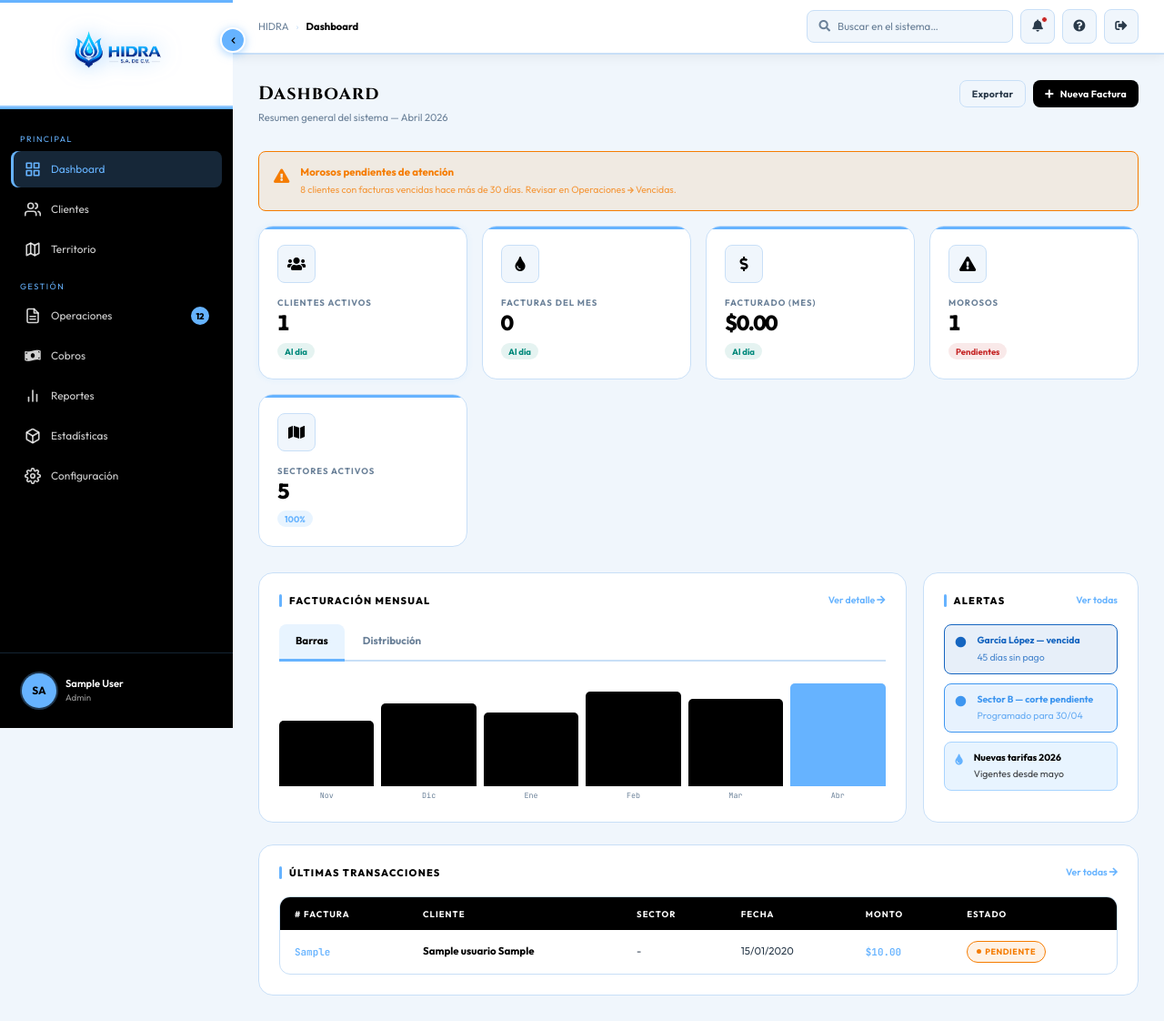
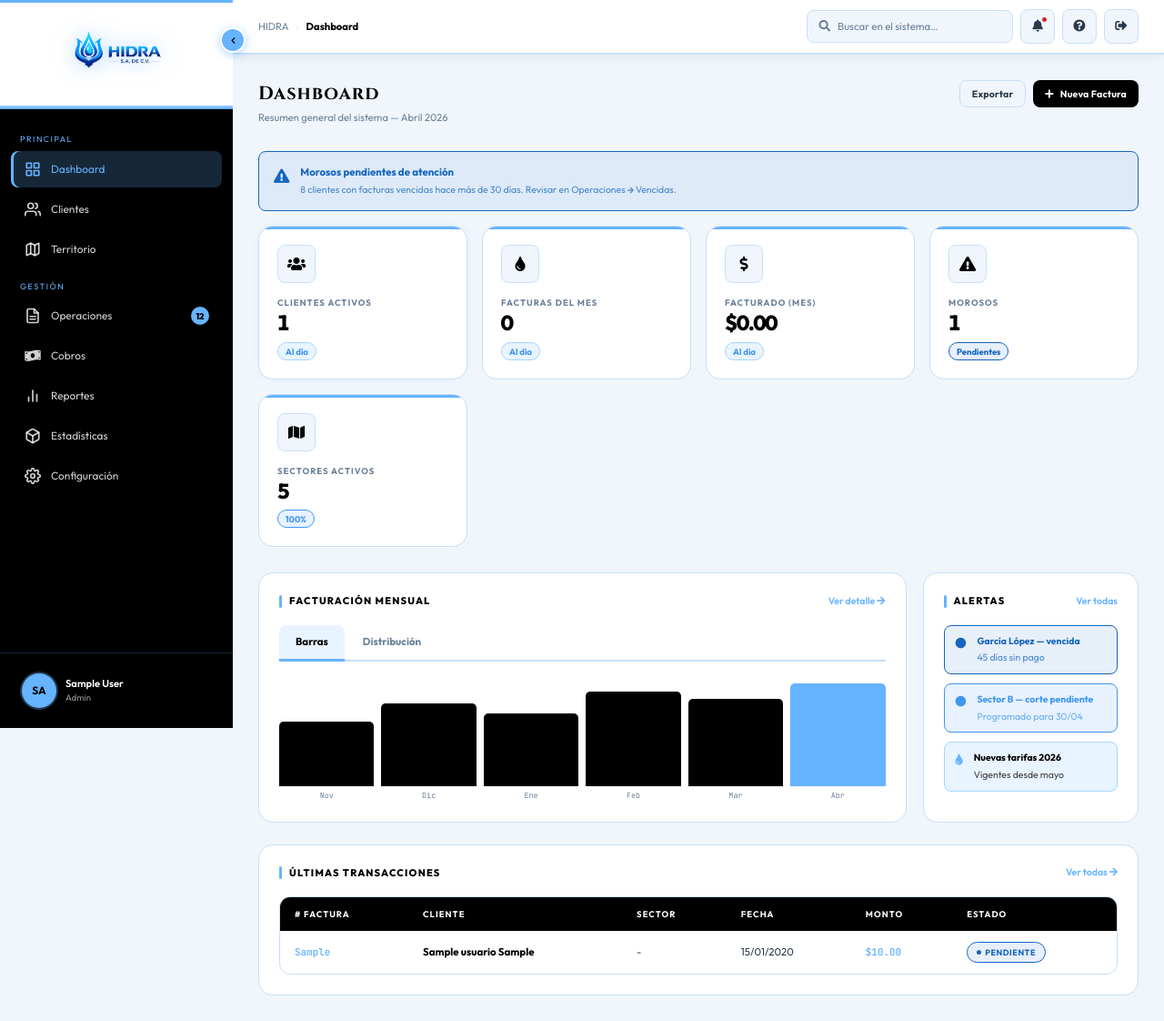
Before and after one commit to Josereph/HIDRA_S.A_de_C.V, a PHP site: page /views/layouts/pagina_principal.php in a window 1280 px wide. Shown: the whole page at 91% size. Run offline with PHP 8.4, Linux system fonts and the light colour scheme; the visitor is signed in with stand-in values (Sample User, id 1); data comes from the database, SQL or seed files in the repository; tables that the repository leaves empty hold one stand-in row (values such as "Sample post"); some libraries are stand-ins or nearby versions.

Commit message:
fix(estilos): actualizar colores y bordes de indicadores y alertas en componentes

```diff
--- a/assets/css/components.css
+++ b/assets/css/components.css
@@ -134,9 +134,9 @@
   border-radius: 20px;
   position: relative; z-index: 1;
 }
-.kpi-delta.up   { background: rgba(0,137,123,0.1); color: var(--success); }
-.kpi-delta.down { background: rgba(198,40,40,0.1); color: var(--danger); }
-.kpi-delta.neutral { background: var(--celeste-xlt); color: var(--celeste); }
+.kpi-delta.up      { background: var(--celeste-xlt);          color: var(--celeste-dk);  border: 1px solid var(--celeste-lt); }
+.kpi-delta.down    { background: rgba(21,101,192,0.10);       color: var(--pending);     border: 1px solid var(--pending); }
+.kpi-delta.neutral { background: rgba(62,150,240,0.12);       color: var(--celeste-dk);  border: 1px solid var(--celeste-dk); }
 
 /* ── GRIDS ─────────────────────────────────────────── */
 .grid-2   { display: grid; grid-template-columns: 1fr 1fr; gap: 18px; }
@@ -230,14 +230,14 @@ tr:hover td { background: var(--celeste-lt) !important; }
 }
 .badge::before { content: ''; width: 5px; height: 5px; border-radius: 50%; }
 
-.badge-green  { background: rgba(0,137,123,0.1); color: var(--success); border: 1px solid var(--success); }
-.badge-green::before  { background: var(--success); }
-.badge-yellow { background: rgba(245,124,0,0.1); color: var(--warning); border: 1px solid var(--warning); }
-.badge-yellow::before { background: var(--warning); }
-.badge-red    { background: rgba(198,40,40,0.1); color: var(--danger);  border: 1px solid var(--danger); }
-.badge-red::before    { background: var(--danger); }
-.badge-blue   { background: var(--celeste-xlt); color: var(--celeste); border: 1px solid var(--celeste-lt); }
-.badge-blue::before   { background: var(--celeste); }
+.badge-green  { background: var(--celeste-xlt);          color: var(--celeste-dk); border: 1px solid var(--celeste-lt); }
+.badge-green::before  { background: var(--celeste-dk); }
+.badge-yellow { background: rgba(21,101,192,0.10);       color: var(--pending);    border: 1px solid var(--pending); }
+.badge-yellow::before { background: var(--pending); }
+.badge-red    { background: rgba(21,101,192,0.10);       color: var(--pending);    border: 1px solid var(--pending); }
+.badge-red::before    { background: var(--pending); }
+.badge-blue   { background: rgba(62,150,240,0.12);       color: var(--celeste-dk); border: 1px solid var(--celeste-dk); }
+.badge-blue::before   { background: var(--celeste-dk); }
 
 /* ── FORMS ──────────────────────────────────────────── */
 .form-group { display: flex; flex-direction: column; gap: 6px; margin-bottom: 18px; }
@@ -372,7 +372,7 @@ tr:hover td { background: var(--celeste-lt) !important; }
 .alert-title { font-weight: 700; margin-bottom: 3px; }
 .alert-msg   { font-size: 0.75rem; opacity: 0.75; }
 
-.alert-warning { background: rgba(245,124,0,0.1); border-color: var(--warning); color: var(--warning); }
+.alert-warning { background: rgba(21,101,192,0.08); border-color: var(--pending); color: var(--pending); }
 .alert-danger  { background: rgba(198,40,40,0.1); border-color: var(--danger);  color: var(--danger); }
 .alert-info    { background: var(--celeste-xlt); border-color: var(--celeste-lt); color: var(--negro); }
 .alert-success { background: rgba(0,137,123,0.1); border-color: var(--success); color: var(--success); }
```
